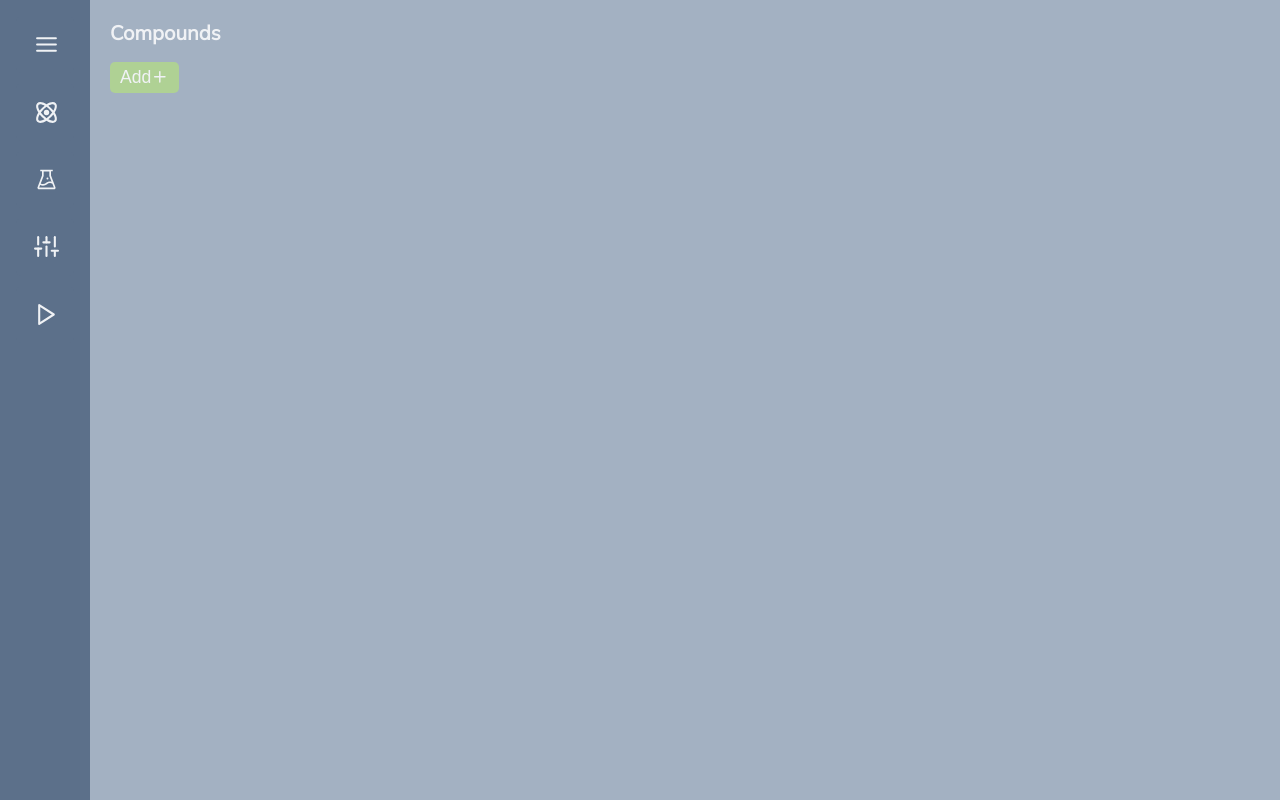
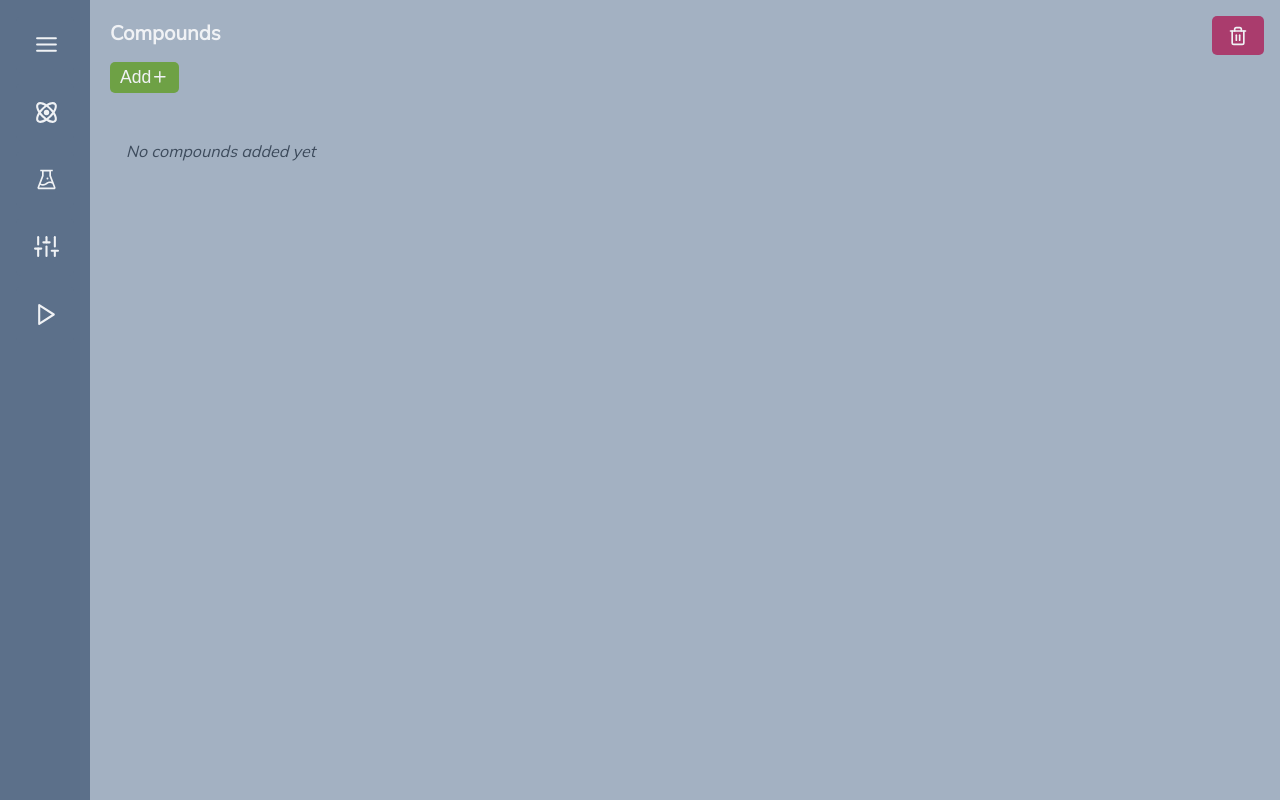
Before and after one commit to frankmangone/batch-simulator, a React (Create React App) app: page / in a window 1280 px wide. Built offline with nearby package versions, Linux system fonts and the light colour scheme.

Commit message:
Delete all resources button (#29)
* Added delete button, still missing funcionality

* Added delete all resources functionality

* Added 'No resources' text for empty lists

```diff
--- a/src/components/Button.tsx
+++ b/src/components/Button.tsx
@@ -2,6 +2,7 @@ import styled from "styled-components"
 
 interface IButton {
   color?: string
+  buttonStyle?: string
 }
 
 const Button = styled.button<IButton>`
@@ -20,20 +21,28 @@ const Button = styled.button<IButton>`
   &:hover {
     ${(props) => colorsHover(props.color)}
   }
+
+  /* Any additional custom styles */
+  ${(props) => props.buttonStyle ?? ""}
 `
 
 export default Button
 
 const colorsBase = (color?: string) => {
   switch (color) {
+    case "red":
+      return `
+        background-color: var(--color-triadic-red-dark);
+        color: var(--color-grey-lightest);
+      `
     case "green":
       return `
-        background-color: var(--color-triadic-green-normal);
+        background-color: var(--color-triadic-green-dark);
         color: var(--color-grey-lightest);
       `
     case "grey":
       return `
-        background-color: var(--color-grey-normal);
+        background-color: var(--color-grey-dark);
         color: var(--color-grey-lightest);
       `
     default:
@@ -46,13 +55,17 @@ const colorsBase = (color?: string) => {
 
 const colorsHover = (color?: string) => {
   switch (color) {
+    case "red":
+      return `
+        background-color: var(--color-triadic-red-darker);
+      `
     case "green":
       return `
-        background-color: var(--color-triadic-green-dark);
+        background-color: var(--color-triadic-green-darker);
       `
     case "grey":
       return `
-        background-color: var(--color-grey-dark);
+        background-color: var(--color-grey-darker);
       `
     default:
       return `
--- /dev/null
+++ b/src/components/NoResource.tsx
@@ -0,0 +1,9 @@
+import styled from "styled-components"
+
+const NoResource = styled.p`
+  padding: 1rem;
+  color: var(--color-grey-dark);
+  font-style: italic;
+`
+
+export default NoResource
--- a/src/components/compounds/CompoundList.tsx
+++ b/src/components/compounds/CompoundList.tsx
@@ -3,6 +3,7 @@ import styled from "styled-components"
 /* Components */
 import CompoundCard from "./CompoundCard"
 import CompoundEditModal from "./CompoundEditModal"
+import NoResource from "../NoResource"
 
 /* Hooks */
 import { useData } from "../../context/DataContext"
@@ -16,8 +17,13 @@ interface ICompoundListProps {
 
 const CompoundList: React.FC<ICompoundListProps> = (props) => {
   const { compounds } = props
-  const { editedCompoundId, editCompound, findCompound, updateCompound, removeCompound } =
-    useData()
+  const {
+    editedCompoundId,
+    editCompound,
+    findCompound,
+    updateCompound,
+    removeCompound,
+  } = useData()
 
   const editedCompound = editedCompoundId
     ? findCompound(editedCompoundId)
@@ -25,6 +31,10 @@ const CompoundList: React.FC<ICompoundListProps> = (props) => {
 
   return (
     <CompoundListWrapper>
+      {compounds.length === 0 && (
+        <NoResource>No compounds added yet</NoResource>
+      )}
+
       {compounds.map((compound, index) => (
         <CompoundCard
           key={index}
--- a/src/components/reactions/ReactionList.tsx
+++ b/src/components/reactions/ReactionList.tsx
@@ -1,6 +1,7 @@
 /* Components */
 import ReactionCard from "./ReactionCard"
 import ReactionEditModal from "./ReactionEditModal"
+import NoResource from "../NoResource"
 
 /* Hooks */
 import { useData } from "../../context/DataContext"
@@ -27,6 +28,10 @@ const ReactionList: React.FC = () => {
 
   return (
     <>
+      {reactions.length === 0 && (
+        <NoResource>No reactions added yet</NoResource>
+      )}
+
       {reactions.map((reaction, index) => (
         <ReactionCard
           reaction={reaction}
--- a/src/context/DataContext.tsx
+++ b/src/context/DataContext.tsx
@@ -41,6 +41,7 @@ interface IDefaultValue {
   findCompound: (id?: string) => Compound | undefined
   updateCompound: (index: number, updatedCompound: Compound) => void
   removeCompound: (index: number) => void
+  removeAllCompounds: () => void
   editedCompoundId: string | undefined
 
   /* Reactions */
@@ -49,6 +50,7 @@ interface IDefaultValue {
   editReaction: (index?: number) => void
   updateReaction: (index: number, updatedReaction: Reaction) => void
   removeReaction: (index: number) => void
+  removeAllReactions: () => void
   editedReactionId: string | undefined
   serializeKineticEquation: (reaction: Reaction, index: number) => Token[]
 
@@ -82,6 +84,7 @@ const defaultValue: IDefaultValue = {
   },
   updateCompound: () => {},
   removeCompound: () => {},
+  removeAllCompounds: () => {},
   editedCompoundId: undefined,
 
   /* Reactions */
@@ -90,6 +93,7 @@ const defaultValue: IDefaultValue = {
   editReaction: () => {},
   updateReaction: () => {},
   removeReaction: () => {},
+  removeAllReactions: () => {},
   editedReactionId: undefined,
   serializeKineticEquation: () => {
     return []
@@ -244,6 +248,11 @@ export const DataStore: React.FC<FCWithChildren> = (props) => {
     ])
   }
 
+  const removeAllCompounds = () => {
+    setReactions([])
+    setCompounds([])
+  }
+
   /**
    * Reactions state handling
    */
@@ -290,6 +299,10 @@ export const DataStore: React.FC<FCWithChildren> = (props) => {
       ...reactions.slice(0, index),
       ...reactions.slice(index + 1, reactions.length),
     ])
+  }
+
+  const removeAllReactions = () => {
+    setReactions([])
   }
 
   const serializeKineticEquation = (
@@ -383,6 +396,7 @@ export const DataStore: React.FC<FCWithChildren> = (props) => {
         findCompound,
         updateCompound,
         removeCompound,
+        removeAllCompounds,
         editedCompoundId,
 
         /* Reactions */
@@ -391,6 +405,7 @@ export const DataStore: React.FC<FCWithChildren> = (props) => {
         editReaction,
         updateReaction,
         removeReaction,
+        removeAllReactions,
         editedReactionId,
         serializeKineticEquation,
 
--- a/src/pages/CompoundsPage.tsx
+++ b/src/pages/CompoundsPage.tsx
@@ -2,14 +2,21 @@
 import Button from "../components/Button"
 import PageTitle from "../components/PageTitle"
 import CompoundList from "../components/compounds/CompoundList"
-import { FiPlus } from "react-icons/fi"
+import { FiPlus, FiTrash2 } from "react-icons/fi"
 
 /* Hooks */
 import { useEffect } from "react"
 import { useData } from "../context/DataContext"
 
+const deleteButtonStyle = `
+  position: absolute;
+  top: 1rem;
+  right: 1rem;
+  padding: 0.6rem 1rem;
+`
+
 const CompoundsPage: React.FC = () => {
-  const { compounds, addCompound, editCompound } = useData()
+  const { compounds, addCompound, editCompound, removeAllCompounds } = useData()
 
   useEffect(() => {
     return () => {
@@ -19,11 +26,25 @@ const CompoundsPage: React.FC = () => {
     // eslint-disable-next-line
   }, [])
 
+  const onRemoveAllCompounds = () => {
+    const confirmation = window.confirm(
+      "Are you sure you want to delete all compounds? This will also delete all reactions"
+    )
+    if (confirmation) removeAllCompounds()
+  }
+
   return (
     <>
       <PageTitle>Compounds</PageTitle>
       <Button color="green" onClick={addCompound}>
         Add <FiPlus />
+      </Button>
+      <Button
+        color="red"
+        buttonStyle={deleteButtonStyle}
+        onClick={onRemoveAllCompounds}
+      >
+        <FiTrash2 size={20} />
       </Button>
       <CompoundList compounds={compounds} />
     </>
--- a/src/pages/ReactionsPage.tsx
+++ b/src/pages/ReactionsPage.tsx
@@ -2,14 +2,21 @@
 import Button from "../components/Button"
 import PageTitle from "../components/PageTitle"
 import ReactionList from "../components/reactions/ReactionList"
-import { FiPlus } from "react-icons/fi"
+import { FiPlus, FiTrash2 } from "react-icons/fi"
 
 /* Hooks */
 import { useEffect } from "react"
 import { useData } from "../context/DataContext"
 
+const deleteButtonStyle = `
+  position: absolute;
+  top: 1rem;
+  right: 1rem;
+  padding: 0.6rem 1rem;
+`
+
 const ReactionsPage: React.FC = () => {
-  const { addReaction, editReaction } = useData()
+  const { addReaction, editReaction, removeAllReactions } = useData()
 
   useEffect(() => {
     return () => {
@@ -19,11 +26,25 @@ const ReactionsPage: React.FC = () => {
     // eslint-disable-next-line
   }, [])
 
+  const onRemoveAllReactions = () => {
+    const confirmation = window.confirm(
+      "Are you sure you want to delete all reactions?"
+    )
+    if (confirmation) removeAllReactions()
+  }
+
   return (
     <>
       <PageTitle>Reactions</PageTitle>
       <Button color="green" onClick={addReaction}>
         Add <FiPlus />
+      </Button>
+      <Button
+        color="red"
+        buttonStyle={deleteButtonStyle}
+        onClick={onRemoveAllReactions}
+      >
+        <FiTrash2 size={20} />
       </Button>
       <ReactionList />
     </>
```
